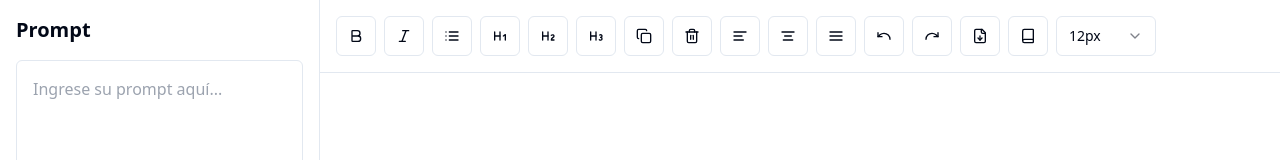
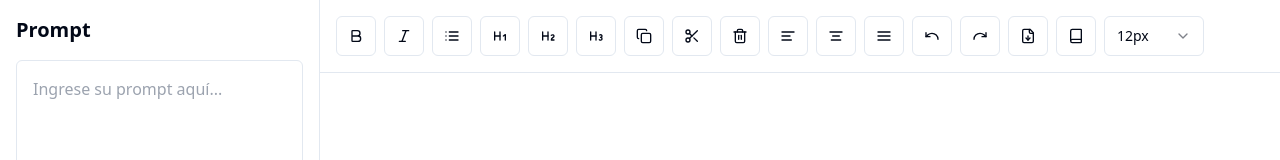
Before and after one commit to morispolanco/editorgrok-01, a React (Vite) app: page / in a window 1280 px wide. Shown: the top 160 px of the page. Built offline with nearby package versions, Linux system fonts and the light colour scheme.

Commit message:
Add cut text button in editor
Implemented a button in the text editor to allow users to cut selected text. This enhances text manipulation capabilities within the editor.
[skip gpt_engineer]

```diff
--- a/src/components/EditorToolbar.tsx
+++ b/src/components/EditorToolbar.tsx
@@ -16,7 +16,8 @@ import {
   AlignCenter,
   AlignJustify,
   FileDown,
-  Book
+  Book,
+  Scissors
 } from 'lucide-react';
 import { useToast } from "@/hooks/use-toast";
 import html2pdf from 'html2pdf.js';
@@ -42,6 +43,22 @@ const EditorToolbar = ({ formatText }: EditorToolbarProps) => {
       toast({
         title: "Error",
         description: "No se pudo copiar el texto. Por favor, intente nuevamente.",
+        variant: "destructive",
+      });
+    }
+  };
+
+  const handleCut = () => {
+    try {
+      document.execCommand('cut');
+      toast({
+        title: "Texto cortado",
+        description: "El texto seleccionado ha sido cortado al portapapeles.",
+      });
+    } catch (error) {
+      toast({
+        title: "Error",
+        description: "No se pudo cortar el texto. Por favor, intente nuevamente.",
         variant: "destructive",
       });
     }
@@ -140,6 +157,9 @@ const EditorToolbar = ({ formatText }: EditorToolbarProps) => {
         <Button variant="outline" size="icon" onClick={handleCopy}>
           <Copy className="h-4 w-4" />
         </Button>
+        <Button variant="outline" size="icon" onClick={handleCut}>
+          <Scissors className="h-4 w-4" />
+        </Button>
         <Button variant="outline" size="icon" onClick={handleDelete}>
           <Trash2 className="h-4 w-4 text-foreground" />
         </Button>
```
